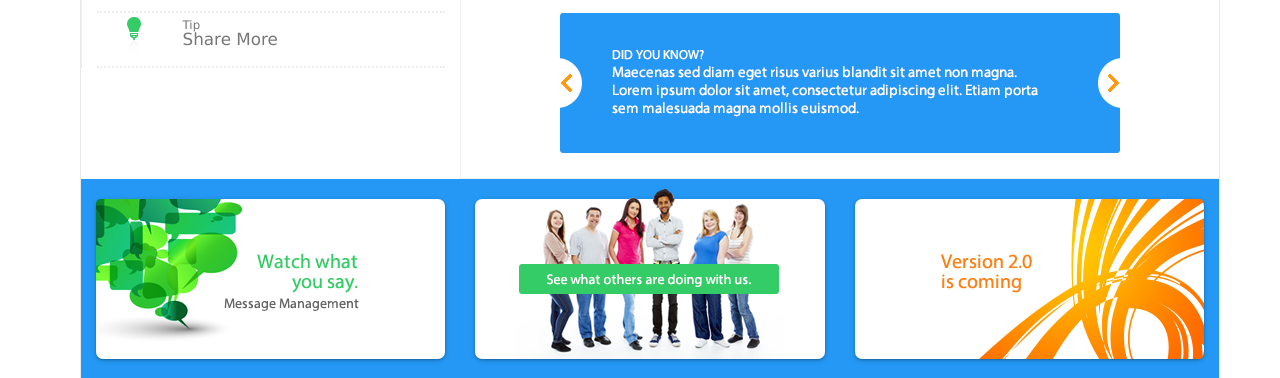
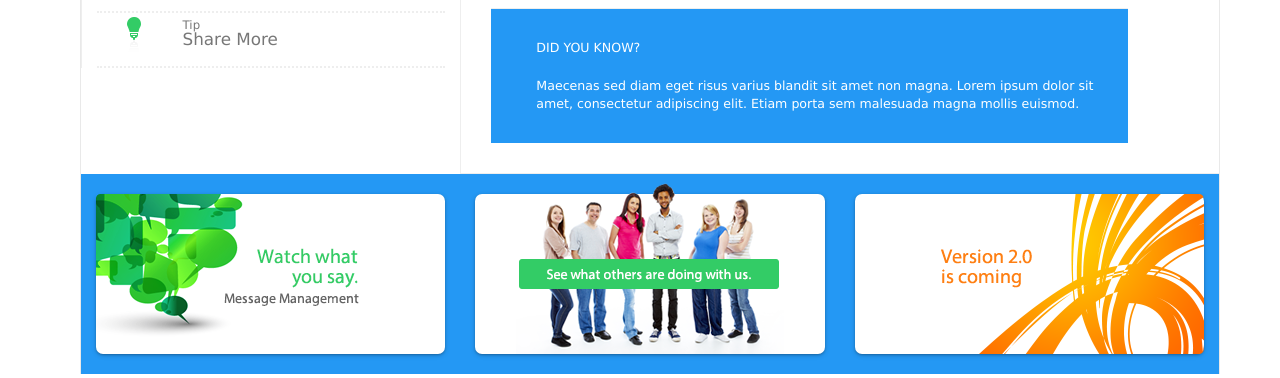
Before and after one commit to meganmorris19/CSS-Dashboard, a plain HTML site: page index.html in a window 1280 px wide. Shown: the part 897-1275 px from the top of the page. Drawn offline with nearby package versions, Linux system fonts and the light colour scheme; files whose address does not match are found by name.

Commit message:
near-final

```diff
--- a/css/custom.css
+++ b/css/custom.css
@@ -625,3 +625,34 @@ margin: 0 auto -50px;
   padding-left: 0px;
   margin-left: 15px;
 }
+
+.dyk-block {
+background-color: #2498f4;
+height: auto;
+margin-bottom: 30px;
+margin-top: 20px;
+padding: 20px 25px;
+position: relative;}
+
+.dyk-header {
+  color: #FFFFFF;
+  font-size: .9em;
+  text-transform: uppercase;
+  padding-left: 20px;
+  padding-top: 10px;
+}
+
+.dyk-text {
+  color: #FFFFFF;
+  font-size: .9em;
+  padding-left: 20px;
+  padding-top: 10px;
+}
+
+.dyk-left-special {
+  padding-left: 0px;
+}
+
+.dyk-top-border {
+    border-top: #eeeeee solid 1px;
+}
--- a/css/sprites-2.css
+++ b/css/sprites-2.css
@@ -98,12 +98,14 @@ background-image: url("sprites-2.png");
 background-position: -66px 0;
 width: 27px;
 height: 144px;
+z-index: 100;
 }
 .dyk-right{
 background-image: url("sprites-2.png");
 background-position: -102px 0;
 width: 28px;
 height: 142px;
+z-index: 100;
 }
 a:hover.left-orange {
   background-image: url("sprites-2.png");
--- a/index.html
+++ b/index.html
@@ -357,12 +357,22 @@
 
 <!--dyk-->
 <div class="row border-top">
-  <div class="col-md-12">
+  <div class="col-md-.5">
+  </div>
 
-      <div class="did-you-know">
-      <img src="img/did-you-know.png" alt="did-you-know" style="z-index:-100">
+  <div class="col-md-11">
+
+
+    <div class="dyk-block dyk-top-border">
+      <p class="dyk-header">Did you know?</p>
+      <p class="dyk-text">Maecenas sed diam eget risus varius blandit sit amet non magna. Lorem ipsum dolor sit amet, consectetur adipiscing elit. Etiam porta sem malesuada magna mollis euismod.</p>
     </div>
+
   </div>
+
+  <div class="col-md-.5">
+  </div>
+
 <!--end dyk-->
 </div>
 
```
